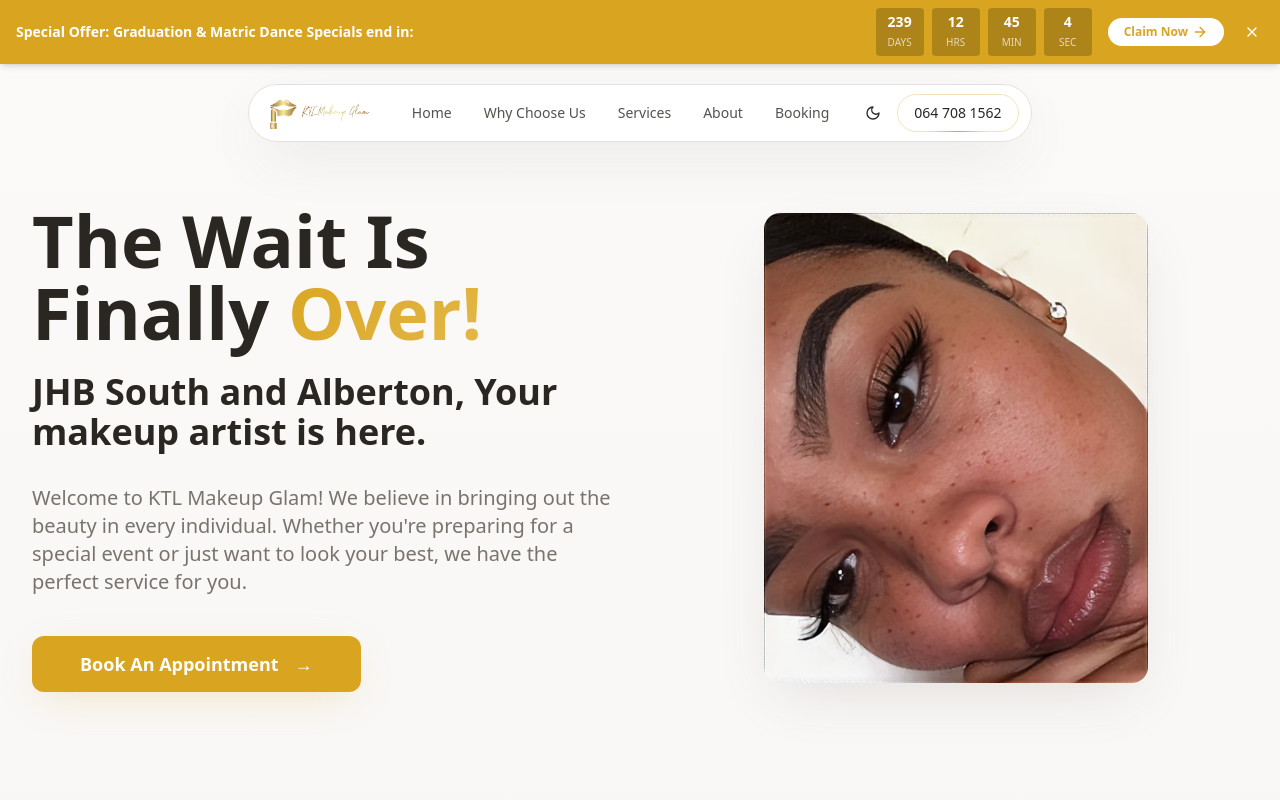
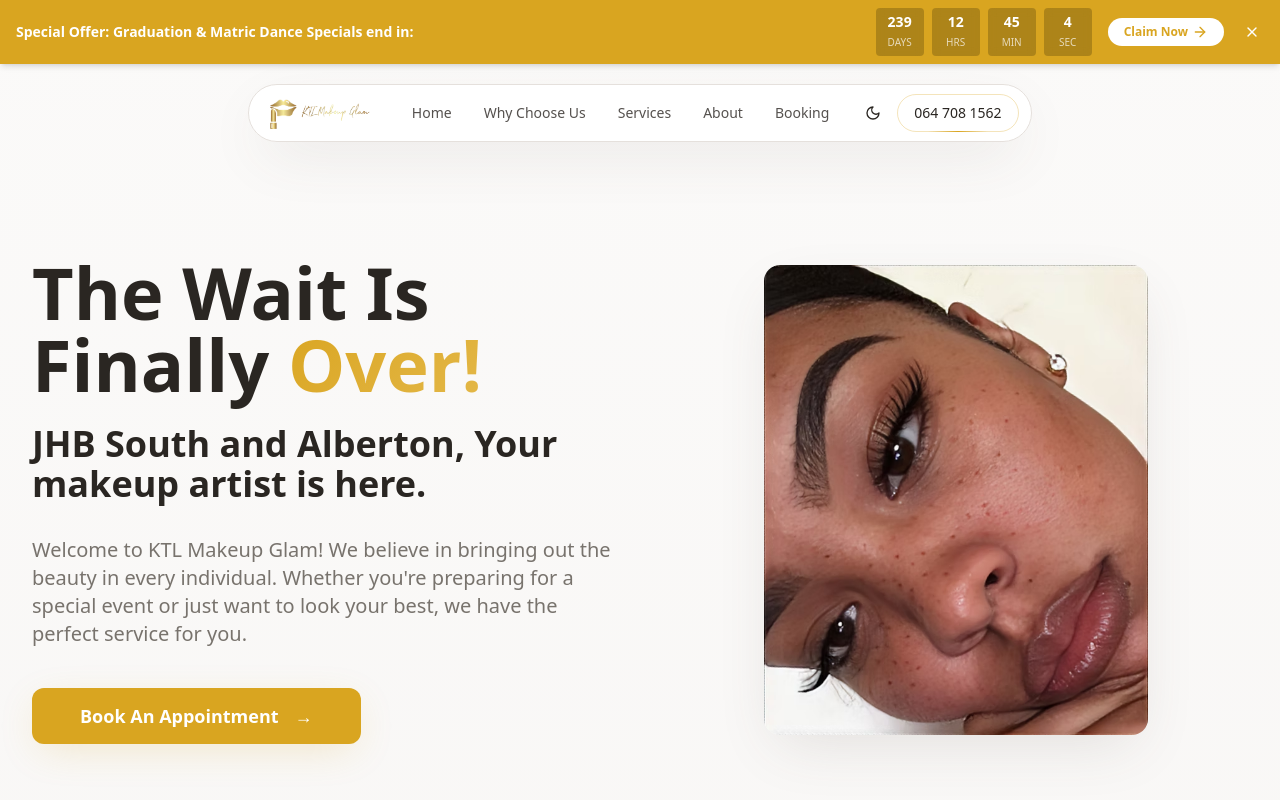
Before and after one commit to archtqwbagncy/ktlmakeupglam, a React (Vite) app: page / in a window 1280 px wide. Shown: the top 800 px of the page. Built offline with nearby package versions, Linux system fonts and the light colour scheme; the HTML template or start-up script is replaced by a standard one.

Commit message:
Further increase hero section top padding and adjust alignment to clear fixed header.

```diff
--- a/src/components/Hero.tsx
+++ b/src/components/Hero.tsx
@@ -18,10 +18,10 @@ const Hero = () => {
   return (
     <section
       id="home"
-      className="relative min-h-screen flex items-center justify-center overflow-hidden bg-gradient-to-b from-background to-secondary/20"
+      className="relative min-h-screen flex flex-col overflow-hidden bg-gradient-to-b from-background to-secondary/20"
     >
       {/* Content Grid */}
-      <div className="relative z-10 container mx-auto px-4 sm:px-6 lg:px-8 pt-40 pb-20 sm:pt-48 sm:pb-24">
+      <div className="relative z-10 container mx-auto px-4 sm:px-6 lg:px-8 pt-52 pb-20 sm:pt-64 sm:pb-24">
         <div className="grid lg:grid-cols-2 gap-12 items-center">
           {/* Left Content */}
           <div className="animate-fade-in">
```
